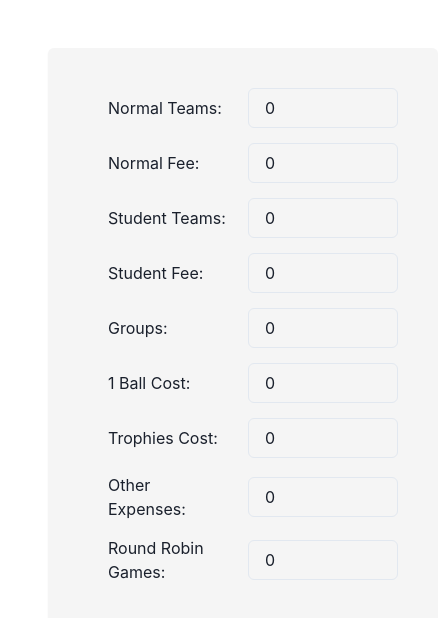
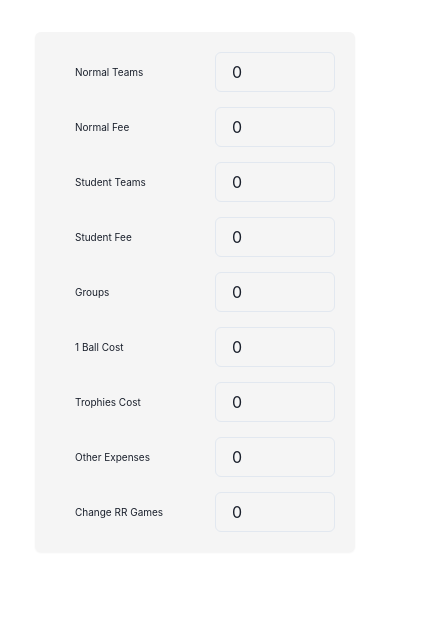
Before and after one commit to mihir254/Matches, a Next.js app: page / in a window 390 px wide. Shown: the top 618 px of the page, 438 px wide, since content can reach past the window. Built offline with nearby package versions, Linux system fonts and the light colour scheme.

Commit message:
responsive done

```diff
--- a/src/pages/index.tsx
+++ b/src/pages/index.tsx
@@ -1,69 +1,84 @@
-import { Button, Flex, Heading, Input, Text } from "@chakra-ui/react";
+import { Button, Divider, Flex, Heading, Input, Text } from "@chakra-ui/react";
 import { Inter } from "next/font/google";
 import { ChangeEvent, useState } from "react";
 import Method from "./method";
 
 const inter = Inter({ subsets: ["latin"] });
 
+const initialForm = {
+	fee: 0,
+	studentFee: 0,
+	teams: 0,
+	studentTeams: 0,
+	groups: 0,
+	minGames: 0,
+	ballCost: 0,
+	trophyCost: 0,
+	otherExpenses: 0,
+}
+
 const Home = () => {
-	const [fee, setFee] = useState <number> (0);
-	const [studentFee, setStudentFee] = useState <number> (0);
-	const [teams, setTeams] = useState <number> (0);
-	const [studentTeams, setStudentTeams] = useState <number> (0);
-	const [groups, setGroups] = useState <number> (0);
-	const [minGames, setMinGames] = useState <number> (0);
-	const [ballCost, setBallCost] = useState <number> (0);
-	const [trophyCost, setTrophyCost] = useState <number> (0);
-	const [otherExpenses, setOtherExpenses] = useState <number> (0);
+	const [formValues, setFormValues] = useState (initialForm);
+
+	const updateInput = (event: ChangeEvent<HTMLInputElement>) => {
+        setFormValues((prev) => {
+            return {
+                ...prev,
+                [event.target.name]: Number(event.target.value) >= 0 ? Number(event.target.value) : 0
+            }
+        })
+    }
 
 	return (
-		<Flex p={12} justifyContent={"space-evenly"}>
-			<Flex id="form" direction={"column"} bgColor="whitesmoke" rounded={"md"} p={10}
-				gap={"15px"} shadow={"sm"} justifyContent={"center"}>
+		<Flex p={{ base: 8, xl: 12}} gap={"40px"} wrap={"wrap"}
+			justifyContent={"center"} alignItems={"center"} fontSize={{ base: "10px", sm: "15px"}}>
+			<Flex id="form" direction={"column"} bgColor="whitesmoke" rounded={"md"} p={{base: 5, lg: 10}}
+				gap={"15px"} shadow={"sm"} justifyContent={"center"} alignItems={"center"}>
 				<Flex alignItems={"center"}>
-					<Text width={"120px"} mx={5}>Normal Teams: </Text>
-					<Input type="number" width={"150px"} value={teams} onChange={(event: ChangeEvent<HTMLInputElement>) => setTeams(Number(event.target.value))}/>
+					<Text minWidth={"120px"} mx={5}>Normal Teams</Text>
+					<Input type="number" width={"120px"} name="teams" value={formValues.teams} onChange={updateInput}/>
 				</Flex>
 				<Flex alignItems={"center"}>
-					<Text width={"120px"} mx={5}>Normal Fee: </Text>
-					<Input type="number" width={"150px"} value={fee} onChange={(event: ChangeEvent<HTMLInputElement>) => setFee(Number(event.target.value))}/>
+					<Text minWidth={"120px"} mx={5}>Normal Fee</Text>
+					<Input type="number" width={"120px"} name="fee" value={formValues.fee} onChange={updateInput}/>
 				</Flex>
 				<Flex alignItems={"center"}>
-					<Text width={"120px"} mx={5}>Student Teams: </Text>
-					<Input type="number" width={"150px"} value={studentTeams} onChange={(event: ChangeEvent<HTMLInputElement>) => setStudentTeams(Number(event.target.value))}/>
+					<Text minWidth={"120px"} mx={5}>Student Teams</Text>
+					<Input type="number" width={"120px"} name="studentTeams" value={formValues.studentTeams} onChange={updateInput}/>
 				</Flex>
 				<Flex alignItems={"center"}>
-					<Text width={"120px"} mx={5}>Student Fee: </Text>
-					<Input type="number" width={"150px"} value={studentFee} onChange={(event: ChangeEvent<HTMLInputElement>) => setStudentFee(Number(event.target.value))}/>
+					<Text minWidth={"120px"} mx={5}>Student Fee</Text>
+					<Input type="number" width={"120px"} name="studentFee" value={formValues.studentFee} onChange={updateInput}/>
 				</Flex>
 				<Flex alignItems={"center"}>
-					<Text width={"120px"} mx={5}>Groups: </Text>
-					<Input type="number" width={"150px"} value={groups} onChange={(event: ChangeEvent<HTMLInputElement>) => setGroups(Number(event.target.value))}/>
+					<Text minWidth={"120px"} mx={5}>Groups</Text>
+					<Input type="number" width={"120px"} name="groups" value={formValues.groups} onChange={updateInput}/>
 				</Flex>
 				<Flex alignItems={"center"}>
-					<Text width={"120px"} mx={5}>1 Ball Cost: </Text>
-					<Input type="number" width={"150px"} value={ballCost} onChange={(event: ChangeEvent<HTMLInputElement>) => setBallCost(Number(event.target.value))}/>
+					<Text minWidth={"120px"} mx={5}>1 Ball Cost</Text>
+					<Input type="number" width={"120px"} name="ballCost" value={formValues.ballCost} onChange={updateInput}/>
 				</Flex>
 				<Flex alignItems={"center"}>
-					<Text width={"120px"} mx={5}>Trophies Cost: </Text>
-					<Input type="number" width={"150px"} value={trophyCost} onChange={(event: ChangeEvent<HTMLInputElement>) => setTrophyCost(Number(event.target.value))}/>
+					<Text minWidth={"120px"} mx={5}>Trophies Cost</Text>
+					<Input type="number" width={"120px"} name="trophyCost" value={formValues.trophyCost} onChange={updateInput}/>
 				</Flex>
 				<Flex alignItems={"center"}>
-					<Text width={"120px"} mx={5}>Other Expenses: </Text>
-					<Input type="number" width={"150px"} value={otherExpenses} onChange={(event: ChangeEvent<HTMLInputElement>) => setOtherExpenses(Number(event.target.value))}/>
+					<Text minWidth={"120px"} mx={5}>Other Expenses</Text>
+					<Input type="number" width={"120px"} name="otherExpenses" value={formValues.otherExpenses} onChange={updateInput}/>
 				</Flex>
 				<Flex alignItems={"center"}>
-					<Text width={"120px"} mx={5}>Round Robin Games: </Text>
-					<Input type="number" width={"150px"} value={minGames} onChange={(event: ChangeEvent<HTMLInputElement>) => setMinGames(Number(event.target.value))}/>
+					<Text minWidth={"120px"} mx={5}>Change RR Games</Text>
+					<Input type="number" width={"120px"} name="minGames" value={formValues.minGames} onChange={updateInput}/>
 				</Flex>
 			</Flex>
-			<Flex gap={"20px"} display={teams + studentTeams > 3 ? "flex" : "none"}>
-				<Flex bgColor="whitesmoke" rounded={"md"} p={10} shadow={"sm"} direction={"column"} gap={"30px"}>
-					<Heading size={"md"} color={"transparent"}>COLUMNS</Heading>
-					<Flex direction={"column"} gap={"20px"} alignItems={"center"}>
+			<Flex bgColor="whitesmoke" rounded={"md"} p={{base: 5, lg: 10}} shadow={"sm"} justifyContent={"space-evenly"}
+				gap={"20px"} display={formValues.teams + formValues.studentTeams > 3 ? "flex" : "none"}>
+				<Flex direction={"column"} gap={"30px"}>
+					<Heading size={{base: "xxs", md: "md"}} color={"transparent"}>COLUMNS</Heading>
+					<Flex whiteSpace={"nowrap"} direction={"column"} gap={"20px"}>
 						<Text>TEAMS</Text>
 						<Text>GROUPS</Text>
-						<Text>MIN. MATCH PER TEAM</Text>
+						<Text>MATCH / TEAM</Text>
 						<Text>GROUP STAGE MATCHES</Text>
 						<Text>TOTAL MATCHES</Text>
 						<Text>TOTAL TIME</Text>
@@ -80,27 +95,27 @@ const Home = () => {
 				</Flex>
 				<Method
 					name="KNOCKOUT"
-					teams={teams}
-					studentTeams={studentTeams}
-					fees={fee}
-					studentFees={studentFee}
-					groups={groups}
-					minGames={minGames}
-					ballCost={ballCost}
-					trophyCost={trophyCost}
-					misc={otherExpenses}
+					teams={formValues.teams}
+					studentTeams={formValues.studentTeams}
+					fees={formValues.fee}
+					studentFees={formValues.studentFee}
+					groups={formValues.groups}
+					minGames={formValues.minGames}
+					ballCost={formValues.ballCost}
+					trophyCost={formValues.trophyCost}
+					misc={formValues.otherExpenses}
 				/>
 				<Method
 					name="ROUND ROBIN"
-					teams={teams}
-					studentTeams={studentTeams}
-					fees={fee}
-					studentFees={studentFee}
-					groups={groups}
-					minGames={minGames}
-					ballCost={ballCost}
-					trophyCost={trophyCost}
-					misc={otherExpenses}
+					teams={formValues.teams}
+					studentTeams={formValues.studentTeams}
+					fees={formValues.fee}
+					studentFees={formValues.studentFee}
+					groups={formValues.groups}
+					minGames={formValues.minGames}
+					ballCost={formValues.ballCost}
+					trophyCost={formValues.trophyCost}
+					misc={formValues.otherExpenses}
 				/>
 			</Flex>
 		</Flex>
--- a/src/pages/method.tsx
+++ b/src/pages/method.tsx
@@ -20,9 +20,9 @@ const Method = (props: PropType) => {
 	const [totalGames, setTotalGames] = useState <number> (0);
 
     useEffect(() => {
-        if (name.toLowerCase() === "knockout") {
+        if (name && name.toLowerCase() === "knockout") {
             knockout();
-        } else if (name.toLowerCase() === "round robin") {
+        } else if (name && name.toLowerCase() === "round robin") {
             if (minGames !== 0) {
                 advancedRoundRobin();
             } else {
@@ -79,14 +79,14 @@ const Method = (props: PropType) => {
 	}
 
     return (
-        <Flex bgColor="whitesmoke" rounded={"md"} p={10} shadow={"sm"} direction={"column"}
-        gap={"30px"} color={minGames !== 0 && name.toLowerCase() === "knockout" ? "lightgray" : "black"}>
-            <Heading size={"md"}>{ minGames !== 0 && name.toLowerCase() === "round robin" ? "ALTERED RR" : name }</Heading>
+        <Flex direction={"column"}
+        gap={"30px"} color={name ? minGames !== 0 && name.toLowerCase() === "knockout" ? "lightgray" : "black" : "black"}>
+            <Heading whiteSpace={"nowrap"} textAlign={"center"} size={{base: "xxs", md: "md"}}>{ name ? minGames !== 0 && name.toLowerCase() === "round robin" ? "ALTERED RR" : name : "UNKNOWN" }</Heading>
             <Flex direction={"column"} gap={"20px"} alignItems={"center"}>
                 <Text>{ teams + studentTeams }</Text>
                 <Text>{ groups }</Text>
                 <Text>{ minMatches }</Text>
-                <Text>{ name.toLowerCase() === "knockout" ? 0 : totalGames - 3 }</Text>
+                <Text>{ name ? name.toLowerCase() === "knockout" ? 0 : totalGames - 3 : 0 }</Text>
                 <Text>{ totalGames }</Text>
                 <Text>{ totalGames * 1.5 || 0 } hrs</Text>
                 <Text>{ totalGames * 2 }</Text>
```
